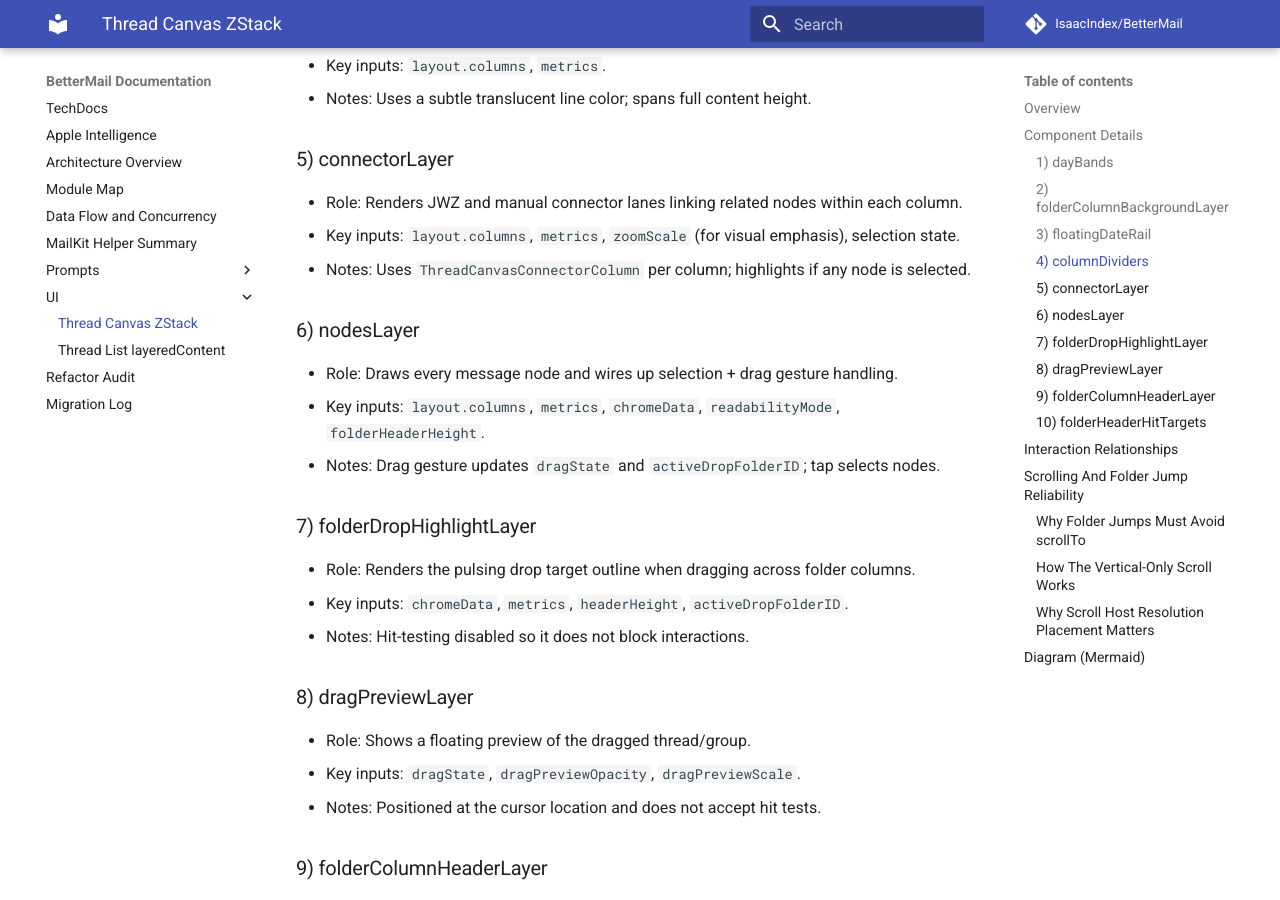
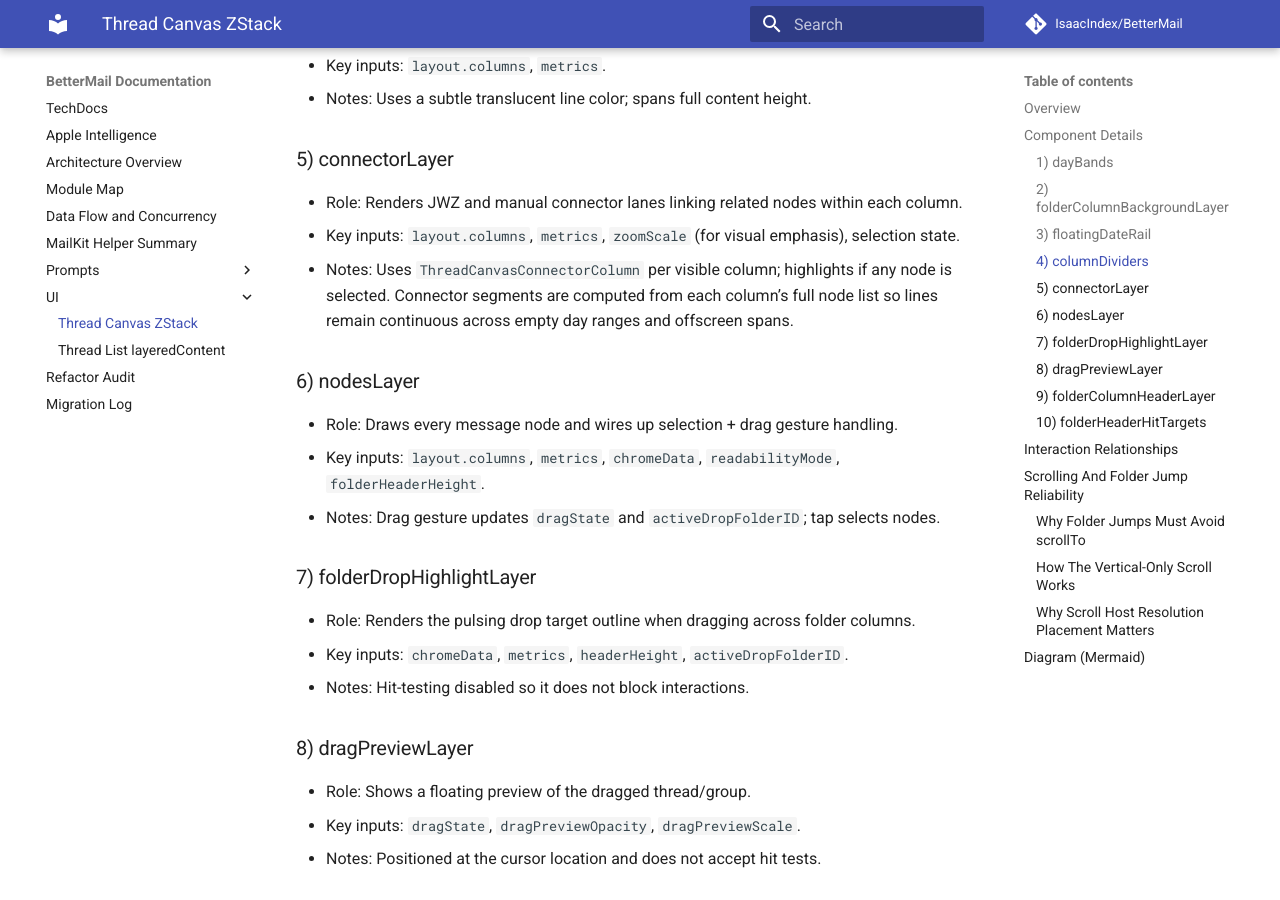
Before and after one commit to IsaacIndex/BetterMail, an MkDocs documentation site: the page built from docs/thread-canvas-zstack-components.md, in a window 1280 px wide and 900 px high, scrolled down 1352 px. Built offline with MkDocs 1.6.1 and Material for MkDocs 9.7.7, drawn with Linux system fonts in a browser that asks for light colours; comment, search, counter and statistics services are not loaded.

Commit message:
Maintain thread canvas connectors

```diff
--- a/docs/thread-canvas-zstack-components.md
+++ b/docs/thread-canvas-zstack-components.md
@@ -45,7 +45,7 @@ ZStack draw order (back to front):
 ### 5) connectorLayer
 - Role: Renders JWZ and manual connector lanes linking related nodes within each column.
 - Key inputs: `layout.columns`, `metrics`, `zoomScale` (for visual emphasis), selection state.
-- Notes: Uses `ThreadCanvasConnectorColumn` per column; highlights if any node is selected.
+- Notes: Uses `ThreadCanvasConnectorColumn` per visible column; highlights if any node is selected. Connector segments are computed from each column’s full node list so lines remain continuous across empty day ranges and offscreen spans.
 
 ### 6) nodesLayer
 - Role: Draws every message node and wires up selection + drag gesture handling.
```
Also changed, not shown: README.md (+1 -0 lines), 1 other file.
